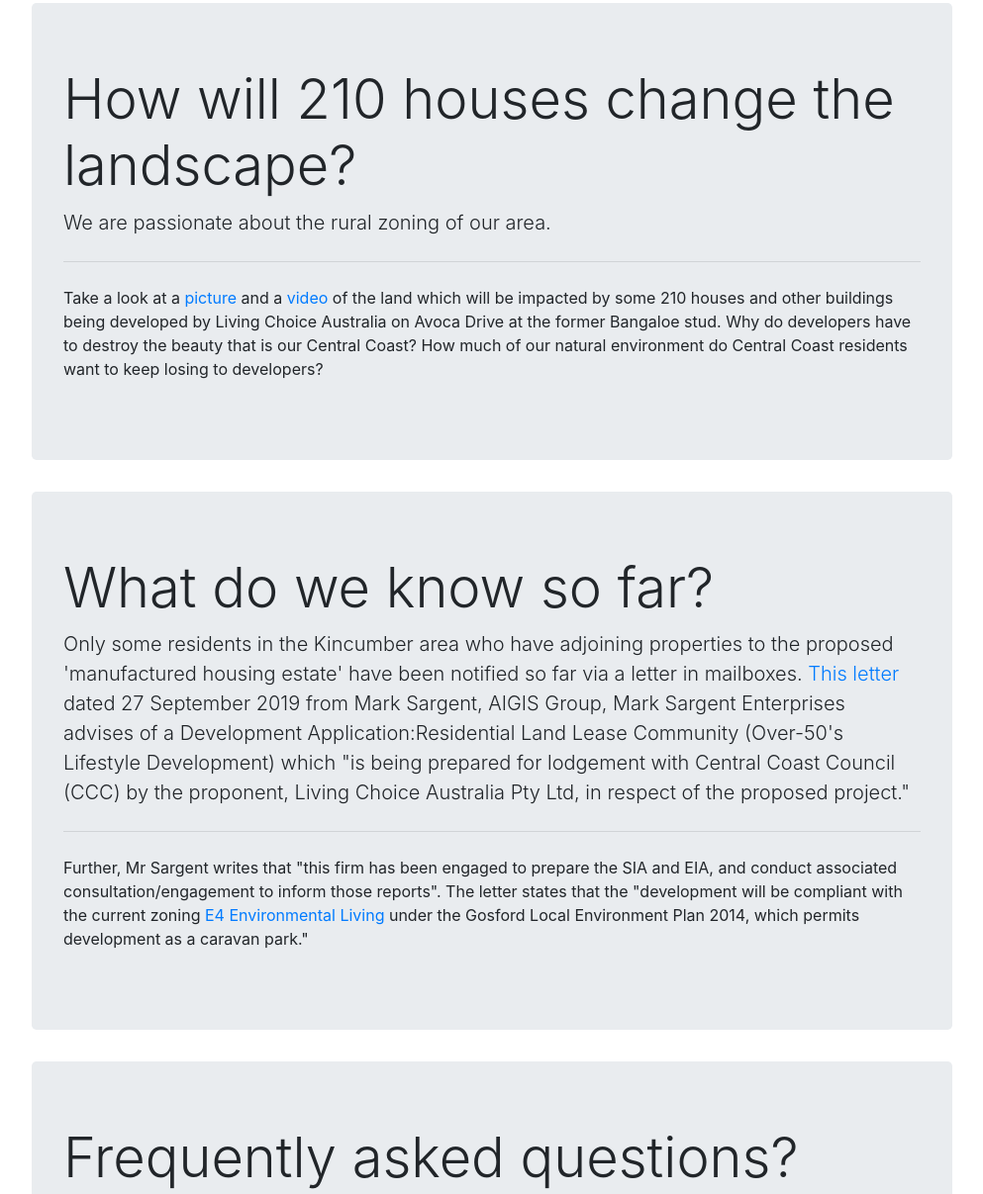
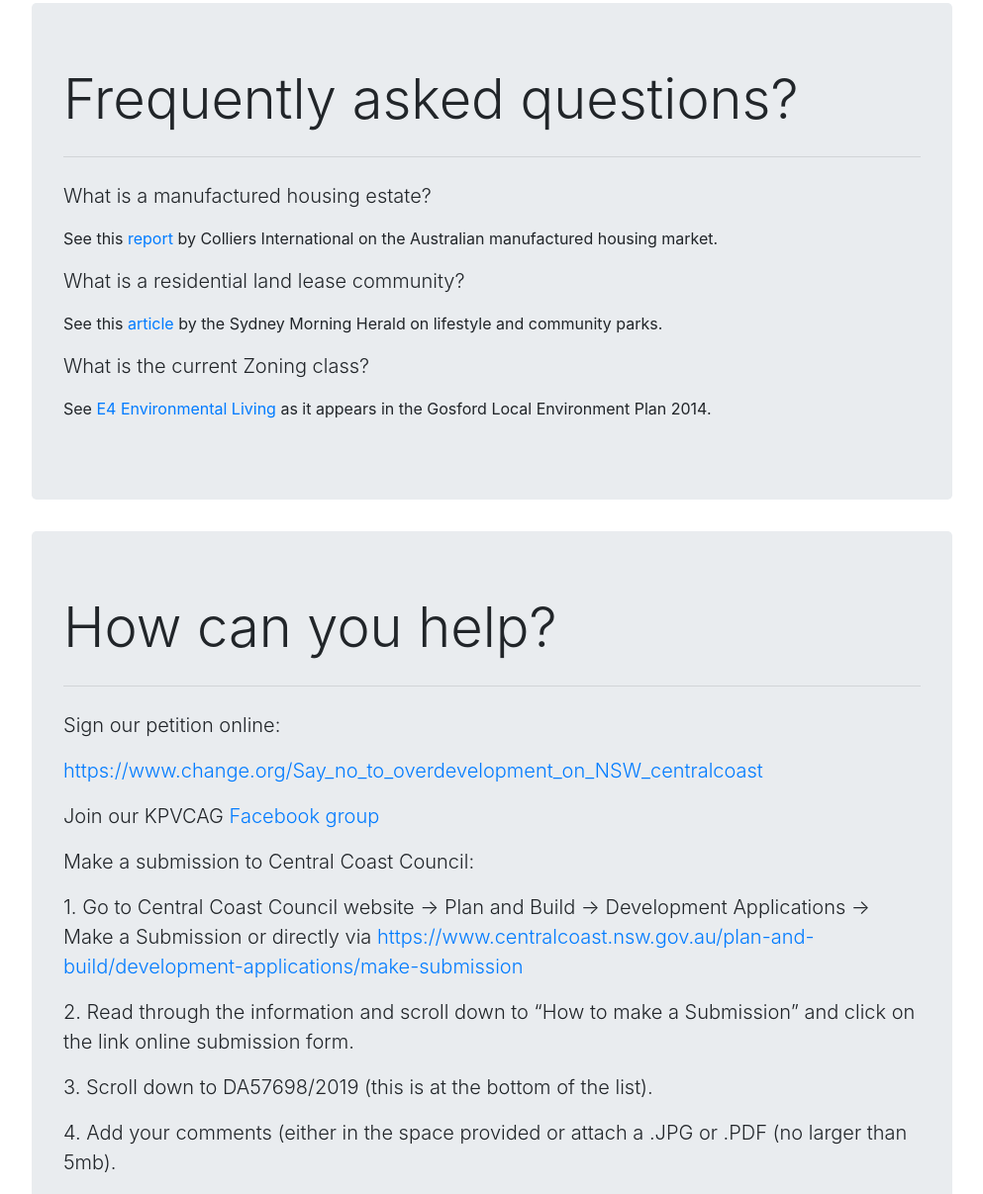
Before and after one commit to matthewmalone/picketts.com.au, a plain HTML site: page index.html in a window 1280 px wide. Shown: the part 938-2145 px from the top of the page at 99% size, without its empty margins (143-1136 px from the left). Drawn offline with nearby package versions, Linux system fonts and the light colour scheme.

Commit message:
Update index.html

```diff
--- a/index.html
+++ b/index.html
@@ -47,7 +47,7 @@
         <div class="jumbotron">
             <h1 class="display-4">Who are we?</h1>
             <p class="lead">
-                We are a group of residents living in the Kincumber and Picketts Valley area who are deeply concerned about the proposed development of 210 manufactured houses in a' residential land lease community'  proposed to be built by Living Choice Australia Pty Ltd on the land formerly known as Bangaloe Stud located at 255, 255A, 255B Avoca Drive & 19 Picketts Valley Road, Kincumber. Living Choice's proposal also includes the building of associated supporting service and related infrastructure and community and social facilities for the use of their residents on this site.
+                We are a group of residents living in the Kincumber and Picketts Valley area who are deeply concerned about the proposed development of 202 manufactured houses in a' residential land lease community'  proposed to be built by Living Choice Australia Pty Ltd on the land formerly known as Bangaloe Stud located at 255, 255A, 255B Avoca Drive & 19 Picketts Valley Road, Kincumber. Living Choice's proposal also includes the building of associated supporting service and related infrastructure and community and social facilities for the use of their residents on this site.
             </p>
             <hr class="my-4">
             <p>
@@ -58,30 +58,6 @@
             </p>
             <p>
                 The wider community using Avoca Drive, Scenic Highway, Picketts Valley Road, and Melville street will find further delays on already struggling roads.  We are concerned about one possible proposed construction zone being in Picketts Valley Road and a final entry and exit to the new estate being in Avoca Drive opposite Melville Street. The two sites are already traffic black-spots. We strongly believe that the density of 210 manufactured houses and infrastructure on the proposed site it not aligned with the "low-impact rural housing" that is specified in the E4 Zoning in the Gosford Local Environment Plan 2014.
-            </p>
-        </div>
-    </div>
-    <div class="container">
-        <div class="jumbotron">
-            <h2 class="display-4">How will 210 houses change the landscape?</h1>
-            <p class="lead">
-                We are passionate about the rural zoning of our area.
-            </p>
-            <hr class="my-4">
-            <p>
-                Take a look at a <a target="_blank" href="media/PhotoSite11Nov19.jpg" aria-pressed="true">picture</a> and a <a target="_blank" href="media/VideoMountain11Nov19.mov" aria-pressed="true">video</a> of the land which will be impacted by some 210 houses and other buildings being developed by Living Choice Australia on Avoca Drive at the former Bangaloe stud. Why do developers have to destroy the beauty that is our Central Coast? How much of our natural environment do Central Coast residents want to keep losing to developers?
-            </p>
-        </div>
-    </div>
-    <div class="container">
-        <div class="jumbotron">
-            <h1 class="display-4">What do we know so far?</h1>
-            <p class="lead">
-                Only some residents in the Kincumber area who have adjoining properties to the proposed 'manufactured housing estate' have been notified so far via a letter in mailboxes. <a target="_blank" href="media/AGISGroupLetter27Sep19.pdf" aria-pressed="true">This letter</a> dated 27 September 2019 from Mark Sargent, AIGIS Group, Mark Sargent Enterprises advises of a Development Application:Residential Land Lease Community (Over-50's Lifestyle Development) which "is being prepared for lodgement with Central Coast Council (CCC) by the proponent, Living Choice Australia Pty Ltd, in respect of the proposed project."
-            </p>
-            <hr class="my-4">
-            <p>
-                Further, Mr Sargent writes that "this firm has been engaged to prepare the SIA and EIA, and conduct associated consultation/engagement to inform those reports". The letter states that the "development will be compliant with the current zoning <a target="_blank" href="https://www.legislation.nsw.gov.au/#/view/EPI/2014/42/historical2017-08-04/partlanduseta/include22" aria-pressed="true">E4 Environmental Living</a> under the Gosford Local Environment Plan 2014, which permits development as a caravan park."
             </p>
         </div>
     </div>
@@ -114,16 +90,28 @@
             <h1 class="display-4">How can you help?</h1>
             <hr class="my-4">
             <p class="lead">
-                Sign our petition:
+                Sign our petition online:
             </p>
-            <p class="lead font-weight-bold">
-                Our petition is currently being signed in hard-copy only. Further venues and dates for petition signing will be announced in the new year.  In the meantime, please email us at kpvcag@hotmail.com and we’ll arrange privately with you to sign a hard copy.  Thank you for your support on this important issue.
+            <p class="lead">
+                <a target="_blank" href="https://www.change.org/Say_no_to_overdevelopment_on_NSW_centralcoast" aria-pressed="true">https://www.change.org/Say_no_to_overdevelopment_on_NSW_centralcoast</a>
             </p>
             <p class="lead">
                 Join our KPVCAG <a target="_blank" href="https://www.facebook.com/KPVCAG/" aria-pressed="true">Facebook group</a>
             </p>
             <p class="lead">
-                Circulate our information <a target="_blank" href="media/Flyer15Nov19.pdf" aria-pressed="true">flyer!</a>
+                Make a submission to Central Coast Council:
+            </p>
+            <p class="lead">
+                1. Go to Central Coast Council website -> Plan and Build -> Development Applications -> Make a Submission or directly via <a target="_blank" href="https://www.centralcoast.nsw.gov.au/plan-and-build/development-applications/make-submission" aria-pressed="true">https://www.centralcoast.nsw.gov.au/plan-and-build/development-applications/make-submission</a>
+            </p>
+            <p class="lead">
+                2. Read through the information and scroll down to “How to make a Submission” and click on the link online submission form.
+            </p>
+            <p class="lead">
+                3. Scroll down to  DA57698/2019 (this is at the bottom of the list).
+            </p>
+            <p class="lead">
+                4. Add your comments (either in the space provided or attach a .JPG or .PDF (no larger than 5mb).
             </p>
         </div>
     </div>
```
